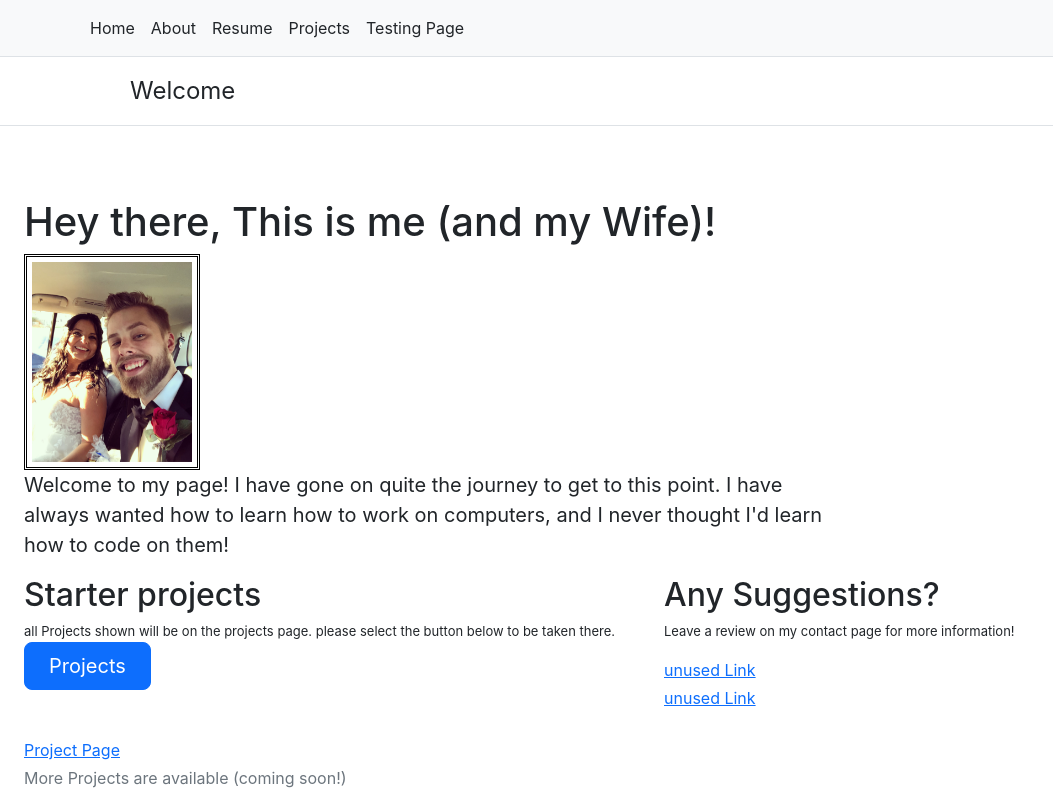
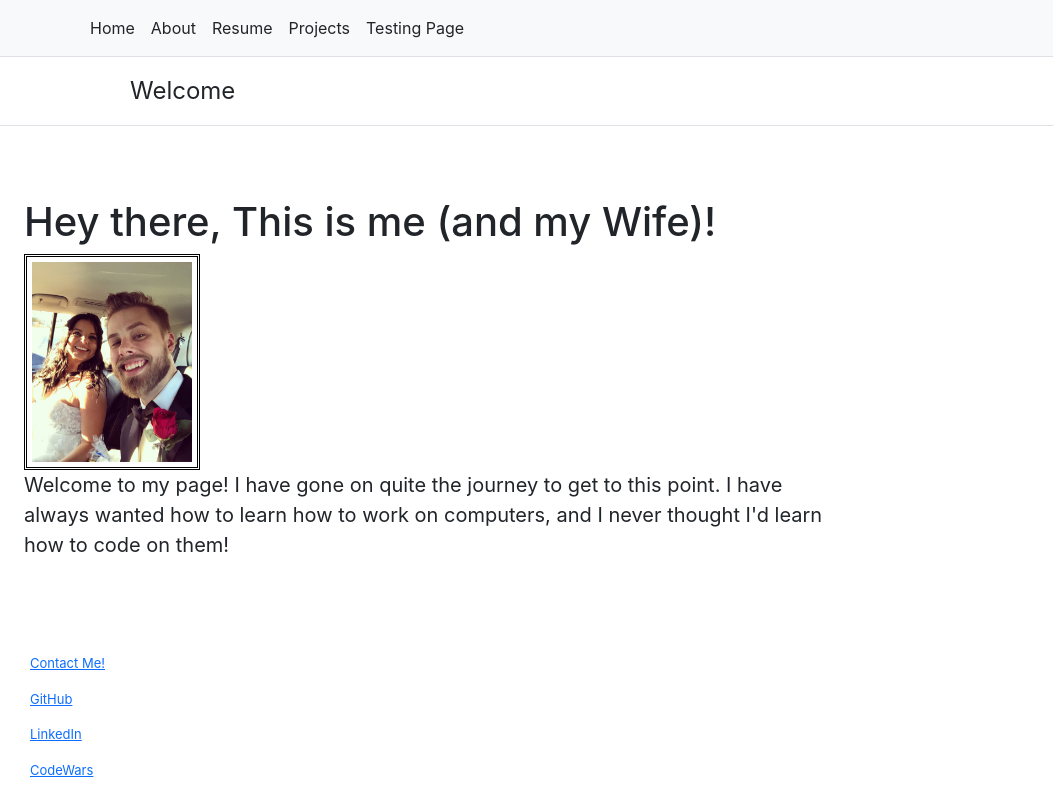
Before and after one commit to Lil-Chevy/react-web-page, a React (Create React App) app: page /About in a window 1280 px wide. Shown: the top 800 px of the page, without its empty margins (0-1053 px from the left). Built offline with nearby package versions, Linux system fonts and the light colour scheme.

Commit message:
remove project section from abut page

```diff
--- a/src/components/About/index.js
+++ b/src/components/About/index.js
@@ -21,45 +21,6 @@ function About() {
             point. I have always wanted how to learn how to work on computers,
             and I never thought I'd learn how to code on them!
           </p>
-          <div className="row g-5">
-            <div className="col-md-6">
-              <h2>Starter projects</h2>
-              <p>
-                all Projects shown will be on the projects page. please select
-                the button below to be taken there.
-                <div className="mb-5">
-                  <a
-                    href="/docs/5.3/examples/"
-                    className="btn btn-primary btn-lg px-4"
-                  >
-                    Projects
-                  </a>
-                </div>
-              </p>
-              <ul className="icon-list ps-0">
-                <li className="d-flex align-items-start mb-1">
-                  <a href="/projects" rel="noopener" target="_blank">
-                    Project Page
-                  </a>
-                </li>
-                <li className="text-muted d-flex align-items-start mb-1">
-                  More Projects are available (coming soon!)
-                </li>
-              </ul>
-            </div>
-            <div className="col-md-6">
-              <h2>Any Suggestions?</h2>
-              <p>Leave a review on my contact page for more information!</p>
-              <ul className="icon-list ps-0">
-                <li className="d-flex align-items-start mb-1">
-                  <a href="/">unused Link</a>
-                </li>
-                <li className="d-flex align-items-start mb-1">
-                  <a href="/">unused Link</a>
-                </li>
-              </ul>
-            </div>
-          </div>
         </div>
       </div>
     </section>
```
